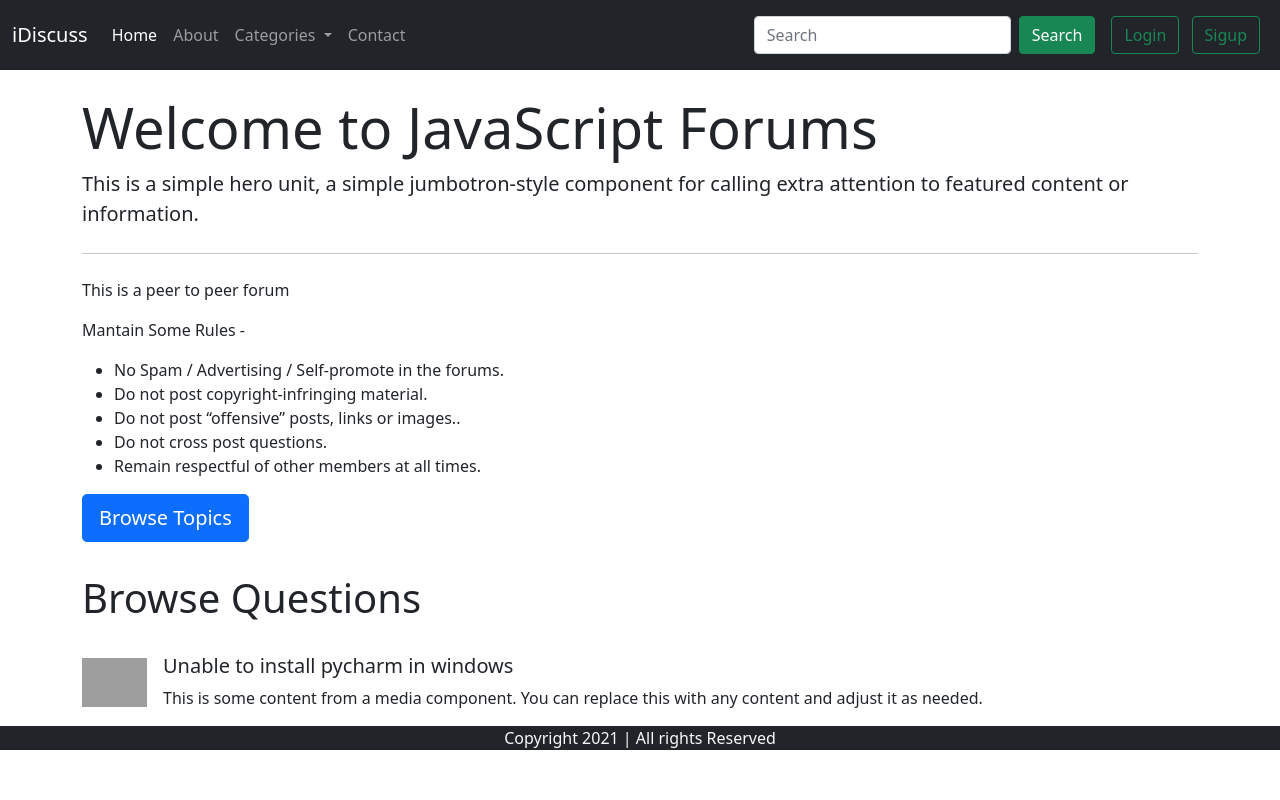
After one commit to SSahil404/forum, a PHP site: page /threadsList.php in a window 1280 px wide. The commit adds this page. Run offline with PHP 8.4, Linux system fonts and the light colour scheme; grey boxes are pictures that could not be loaded.

Commit message:
created a threadList

```diff
--- a/index.php
+++ b/index.php
@@ -13,10 +13,12 @@ include "./components/_dbConnect.php"; ?>
     <link href="https://cdn.jsdelivr.net/npm/bootstrap@5.0.0-beta3/dist/css/bootstrap.min.css" rel="stylesheet"
         integrity="sha384-eOJMYsd53ii+scO/bJGFsiCZc+5NDVN2yr8+0RDqr0Ql0h+rP48ckxlpbzKgwra6" crossorigin="anonymous">
 
-    <title>Welcome iDiscuss - coding forums</title>
+    <title>Welcome to iDiscuss - coding forums</title>
 </head>
 
 <body>
+    <?php include "./components/_nav.php"; ?>
+
     <!-- slider -->
     <div id="carouselExampleIndicators" class="carousel slide" data-bs-ride="carousel">
         <div class="carousel-indicators">
@@ -50,7 +52,6 @@ include "./components/_dbConnect.php"; ?>
         </button>
     </div>
 
-    <?php include "./components/_nav.php"; ?>
     <!-- categpry container -->
 
     <div class="container my-4">
--- /dev/null
+++ b/threadsList.php
@@ -0,0 +1,64 @@
+<?php
+include "./components/_dbConnect.php"; ?>
+
+<!doctype html>
+<html lang="en">
+
+<head>
+    <!-- Required meta tags -->
+    <meta charset="utf-8">
+    <meta name="viewport" content="width=device-width, initial-scale=1">
+
+    <!-- Bootstrap CSS -->
+    <link href="https://cdn.jsdelivr.net/npm/bootstrap@5.0.0-beta3/dist/css/bootstrap.min.css" rel="stylesheet"
+        integrity="sha384-eOJMYsd53ii+scO/bJGFsiCZc+5NDVN2yr8+0RDqr0Ql0h+rP48ckxlpbzKgwra6" crossorigin="anonymous">
+
+    <title>Welcome to iDiscuss - coding forums</title>
+</head>
+
+<body>
+    <?php include "./components/_nav.php"; ?>
+
+    <!-- categpry container -->
+
+    <div class="container my-4">
+        <div class="jumbotron">
+            <h1 class="display-4">Welcome to JavaScript Forums</h1>
+            <p class="lead">This is a simple hero unit, a simple jumbotron-style component for calling extra attention
+                to featured content or information.</p>
+            <hr class="my-4">
+            <p>This is a peer to peer forum</p>
+            <p>Mantain Some Rules - </p>
+            <ul>
+                <li> No Spam / Advertising / Self-promote in the forums.</li>
+                <li>Do not post copyright-infringing material.</li>
+                <li>Do not post “offensive” posts, links or images..</li>
+                <li>Do not cross post questions.</li>
+                <li>Remain respectful of other members at all times.</li>
+            </ul>
+            <a class="btn btn-primary btn-lg" href="#" role="button">Browse Topics</a>
+        </div>
+    </div>
+    <div class="container">
+        <h1 class="py-2">Browse Questions</h1>
+        <div class="d-flex align-items-center">
+            <div class="flex-shrink-0">
+                <img src="https://www.winhelponline.com/blog/wp-content/uploads/2017/12/user.png" width="65px"
+                    alt="...">
+            </div>
+            <div class="flex-grow-1 ms-3 my-3">
+                <h5 class="mt-0">Unable to install pycharm in windows</h5>
+                This is some content from a media component. You can replace this with any content and adjust it as
+                needed.
+            </div>
+        </div>
+    </div>
+
+    <?php include "./components/_footer.php"; ?>
+
+    <script src="https://cdn.jsdelivr.net/npm/bootstrap@5.0.0-beta3/dist/js/bootstrap.bundle.min.js"
+        integrity="sha384-JEW9xMcG8R+pH31jmWH6WWP0WintQrMb4s7ZOdauHnUtxwoG2vI5DkLtS3qm9Ekf" crossorigin="anonymous">
+    </script>
+</body>
+
+</html>
```
